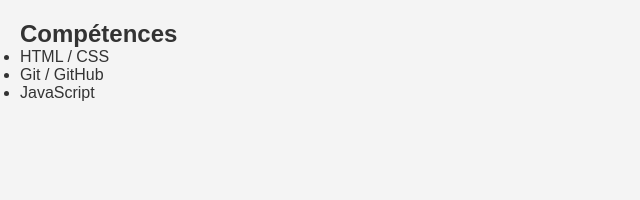
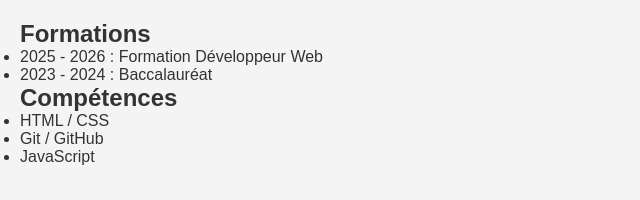
Before and after one commit to sdiwanou-afk/mon-cv, a plain HTML site: page index.html in a window 1280 px wide. Shown: the whole page, without its empty margins (0-640 px from the left). Drawn offline with Linux system fonts and the light colour scheme.

```diff
--- a/index.html
+++ b/index.html
@@ -7,6 +7,13 @@
     <link rel="stylesheet" href="style.css">
 </head>
 <body>
+    <section id="formations">
+    <h2>Formations</h2>
+    <ul>
+        <li>2025 - 2026 : Formation Développeur Web</li>
+        <li>2023 - 2024 : Baccalauréat</li>
+    </ul>
+</section>
 <section id="competences">
     <h2>Compétences</h2>
     <ul>
```
